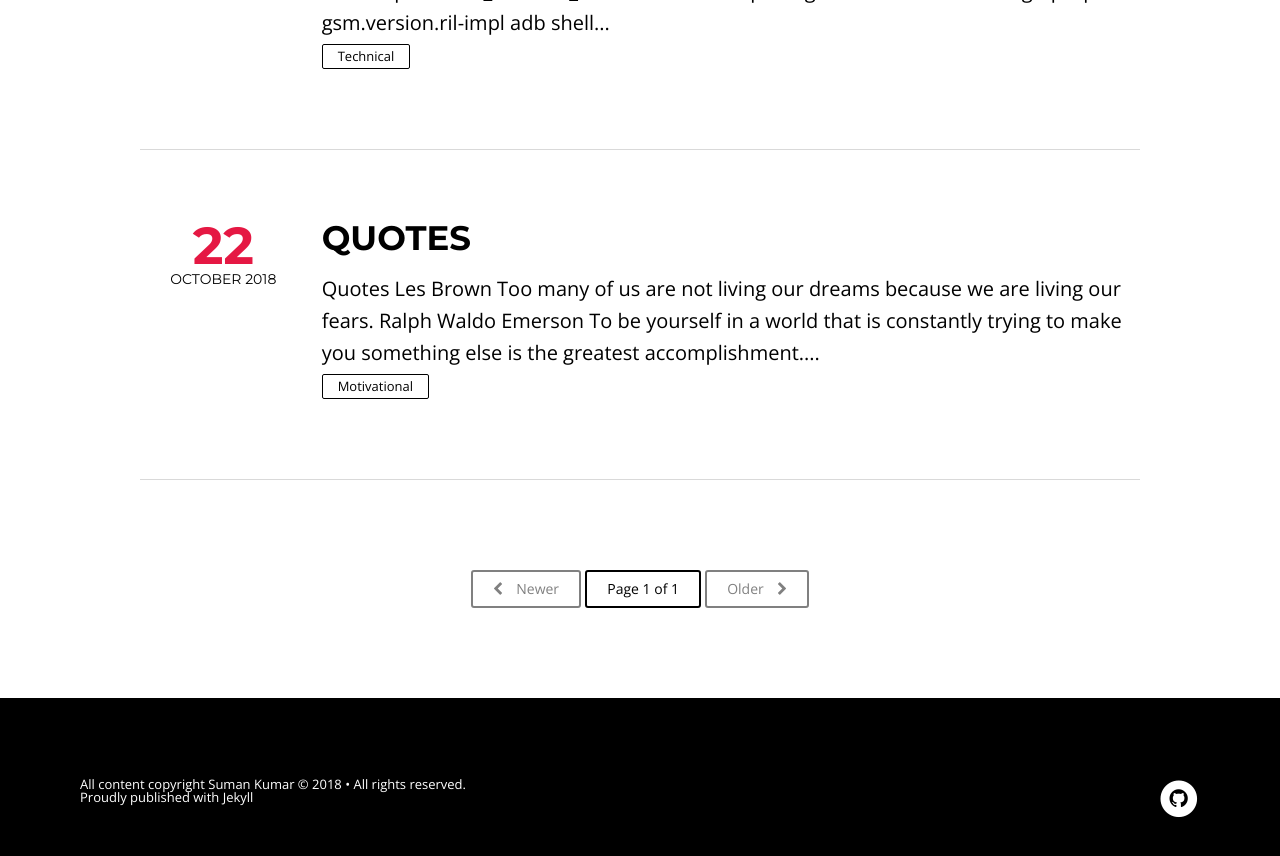
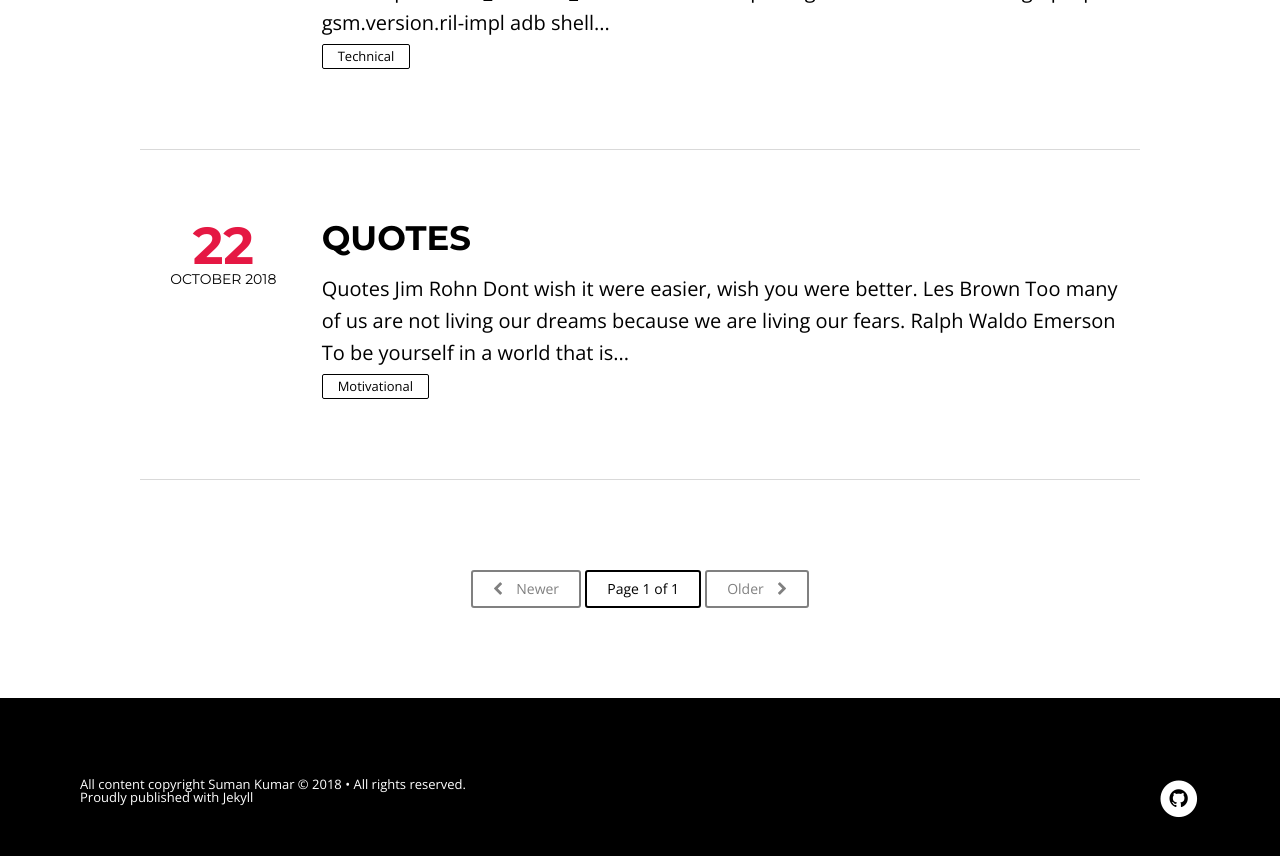
Before and after one commit to SumanKumarSP/suman.github.com, a Jekyll site: the page built from index.html, in a window 1280 px wide and 900 px high, scrolled down 1965 px. Shown: the top 856 px of the window. Built offline with Jekyll 4.4.1, drawn with Linux system fonts in a browser that asks for light colours; nearby versions of some CDN libraries; the list of posts is cut into pages by our own code.

Commit message:
updated Jim Rohn quotes
Signed-off-by: Suman Kumar <suman.cluster@gmail.com>

```diff
--- a/_posts/2018-10-22-quotes.md
+++ b/_posts/2018-10-22-quotes.md
@@ -9,6 +9,8 @@ imagefeature: cover9.jpg
 ---
 
 ## **Quotes**
+
+**Jim Rohn** Dont wish it were easier, wish you were better.
 
 **Les Brown** Too many of us are not living our dreams because we are living our fears.
 
```
